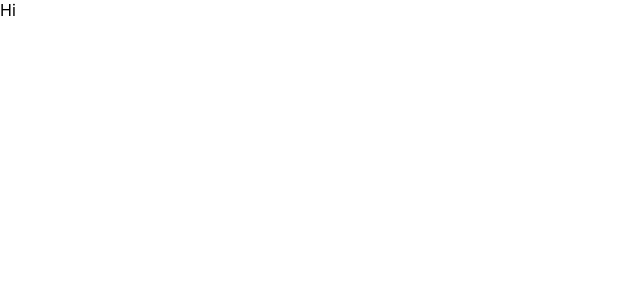
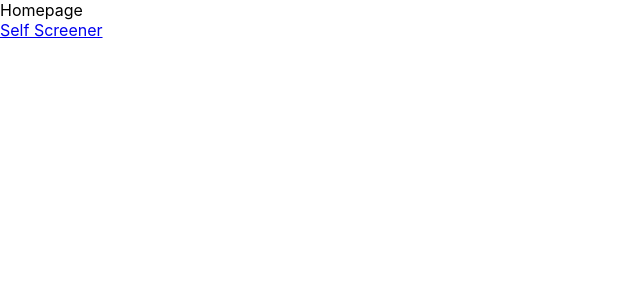
Before and after one commit to VincentChen415/SLOHacksLte, a React (Create React App) app: page / in a window 1280 px wide. Shown: the top 300 px of the page, without its empty margins (0-640 px from the left). Built offline with nearby package versions, Linux system fonts and the light colour scheme.

Commit message:
set up router

```diff
--- a/package.json
+++ b/package.json
@@ -8,6 +8,7 @@
     "@testing-library/user-event": "^12.6.2",
     "react": "^17.0.1",
     "react-dom": "^17.0.1",
+    "react-router-dom": "^5.2.0",
     "react-scripts": "4.0.1",
     "web-vitals": "^0.2.4"
   },
--- a/src/App.js
+++ b/src/App.js
@@ -1,11 +1,19 @@
-import logo from './logo.svg';
 import './App.css';
+import { BrowserRouter, Route, Switch } from 'react-router-dom';
+import HomePage from './pages/HomePage/HomePage'
 
 function App() {
   return (
-    <div className="">
-      Hi
-    </div>
+    <BrowserRouter>
+        <Switch>
+          <Route exact path="/" component={HomePage} />
+          {/* <Route exact path="/screener" component={} />
+          <Route exact path="/tools" component={} />
+          <Route exact path="/brotherhood" component={} />
+          <Route exact path="/service" component={} /> */}
+          <Route path="/" render={() => <div>404</div>} />
+        </Switch>
+    </BrowserRouter>
   );
 }
 
--- /dev/null
+++ b/src/pages/HomePage/HomePage.js
@@ -0,0 +1,17 @@
+import React from 'react';
+
+const { Link } = require("react-router-dom");
+
+function HomePage({}) {
+    return(
+        <div>
+            <div>Homepage</div>
+            <Link className="" to={"/screener"}>
+                Self Screener
+            </Link>
+        </div>
+
+    );
+};
+
+export default HomePage
```
Also changed, not shown: src/pages/HomePage/HomePage.css (added), 2 other files (tests, documents, lock files or other folders).
